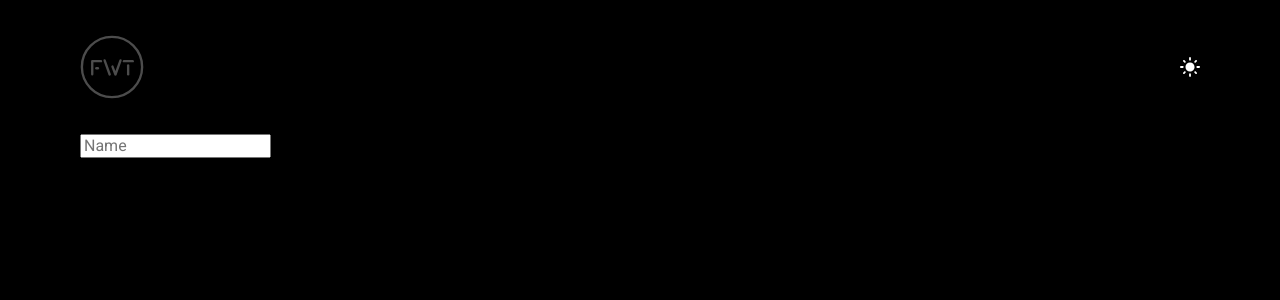
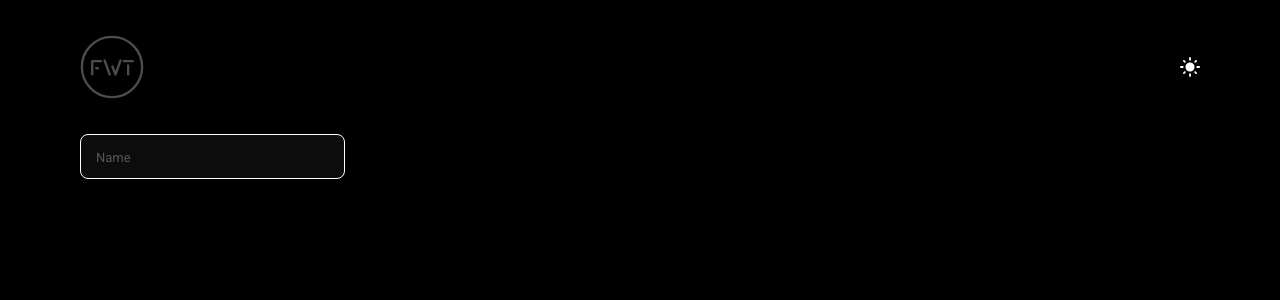
Before and after one commit to s-gusterev/gallery-paintings, a React (Vite) app: page / in a window 1280 px wide. Shown: the top 300 px of the page. Built offline with nearby package versions, Linux system fonts and the light colour scheme.

Commit message:
feat: input

```diff
--- a/src/components/Input/Input.module.css
+++ b/src/components/Input/Input.module.css
@@ -0,0 +1,18 @@
+.input {
+  width: 265px;
+  height: 45px;
+  background-color: #0c0c0c;
+  border: 1px solid #ffffff;
+  border-radius: 8px;
+  padding: 16px 15px 14px 15px;
+  box-sizing: border-box;
+  font-family: 'Roboto', Arial, Helvetica, sans-serif;
+  font-size: 13px;
+  font-weight: 400;
+  line-height: 15px;
+  color: rgba(255, 255, 255, 0.302);
+}
+
+.input::placeholder {
+  color: rgba(255, 255, 255, 0.302);
+}
--- a/src/components/Input/index.jsx
+++ b/src/components/Input/index.jsx
@@ -1,7 +1,10 @@
 import PropTypes from 'prop-types';
+import styles from './Input.module.css';
 
 const Input = ({ type, placeholder }) => {
-  return <input type={type} placeholder={placeholder} />;
+  return (
+    <input type={type} placeholder={placeholder} className={styles.input} />
+  );
 };
 
 Input.propTypes = {
```
